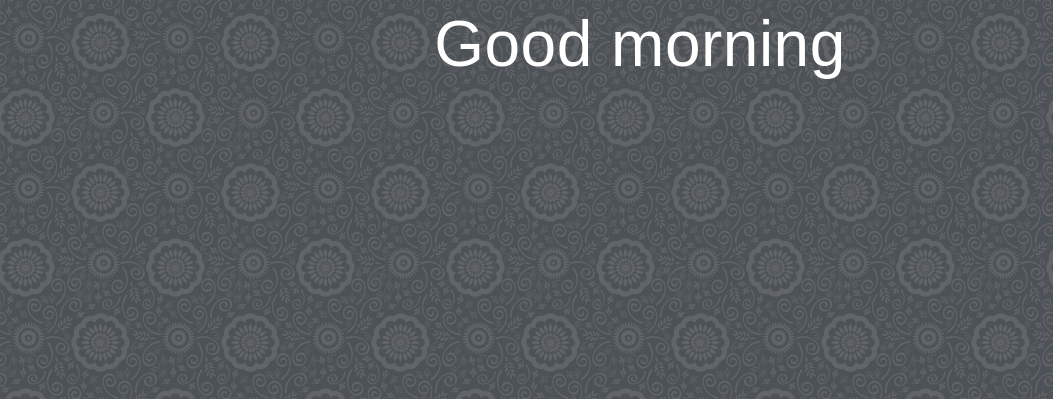
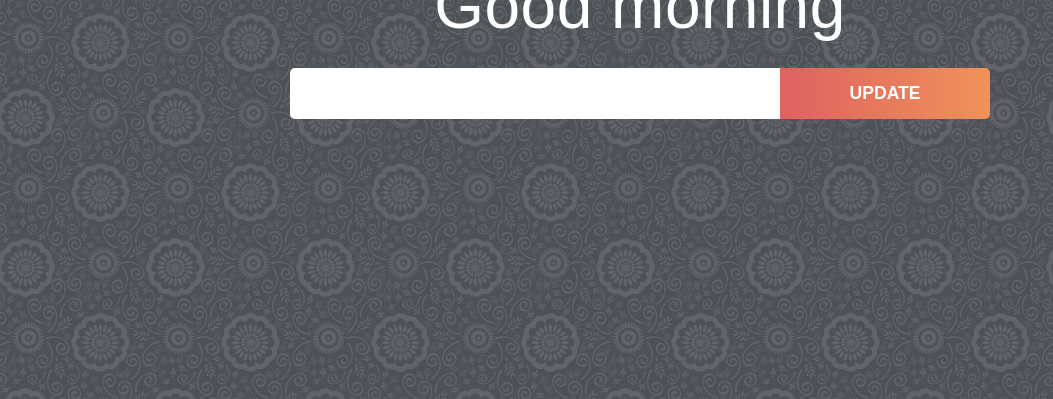
Before and after one commit to mdjamilkashemporosh/DAPP-GREETER, a plain HTML site: page index.html in a window 1280 px wide. Shown: the part 401-800 px from the top of the page, without its empty margins (0-1053 px from the left). Drawn offline with Linux system fonts and the light colour scheme; a web font is replaced by a local one.

Commit message:
UI Update

```diff
--- a/Styles/main.css
+++ b/Styles/main.css
@@ -21,6 +21,35 @@ body{
     color: #fff;
     text-align: center;
 }
+.InputField{
+    font-size:1rem;
+    padding:10px 0px 10px 15px;
+    font-weight: 600;
+    width:70%;
+    border-top-left-radius:5px;
+    border-bottom-left-radius:5px;
+    border:none;
+    outline: none;
+}
+.SubmitBTN{
+    font-size:1rem;
+    font-weight: 600;
+    width:30%;
+    padding:15px 15px;
+    border:none;
+    outline: none;
+    text-transform: uppercase;
+    background: linear-gradient(to right,#de6262 , #f09258);
+    color: #fff;
+    cursor: pointer;
+    border-top-right-radius:5px;
+    border-bottom-right-radius:5px;
+    transition:.3s;
+}
+.SubmitBTN:hover{
+    transition:.5s;
+    background: linear-gradient(to right,#de6262 , #de6262 );
+}
 @media screen and (min-width:1024px) {
     #Greeting{
         font-size:4rem;
@@ -28,9 +57,20 @@ body{
     .Content{
         width:700px;
     }
+    .SubmitBTN,.InputField{
+        font-size:1.1rem;
+    }
 }
 .Logo{
     height:70px;
     display: block;
     margin:10px auto;
 }
+form{
+    margin:25px 0px 0px 0px;
+    text-align: center;
+    display: flex;
+    justify-content: center;
+    letter-spacing:1px;
+    color: #343a40;
+}
--- a/index.html
+++ b/index.html
@@ -11,6 +11,10 @@
   <div class="Content">
     <img src="./Assets/Logo.png" alt="Greeting" class="Logo" />
     <p id="Greeting">Good morning</p>
+    <form>
+      <input type="text" required spellcheck="false" class="InputField"/>
+      <input type="submit" class="SubmitBTN" value="Update"/>
+    </form>
   </div>
 </body>
 <script src="./JavaScript/main.js"></script>
```
